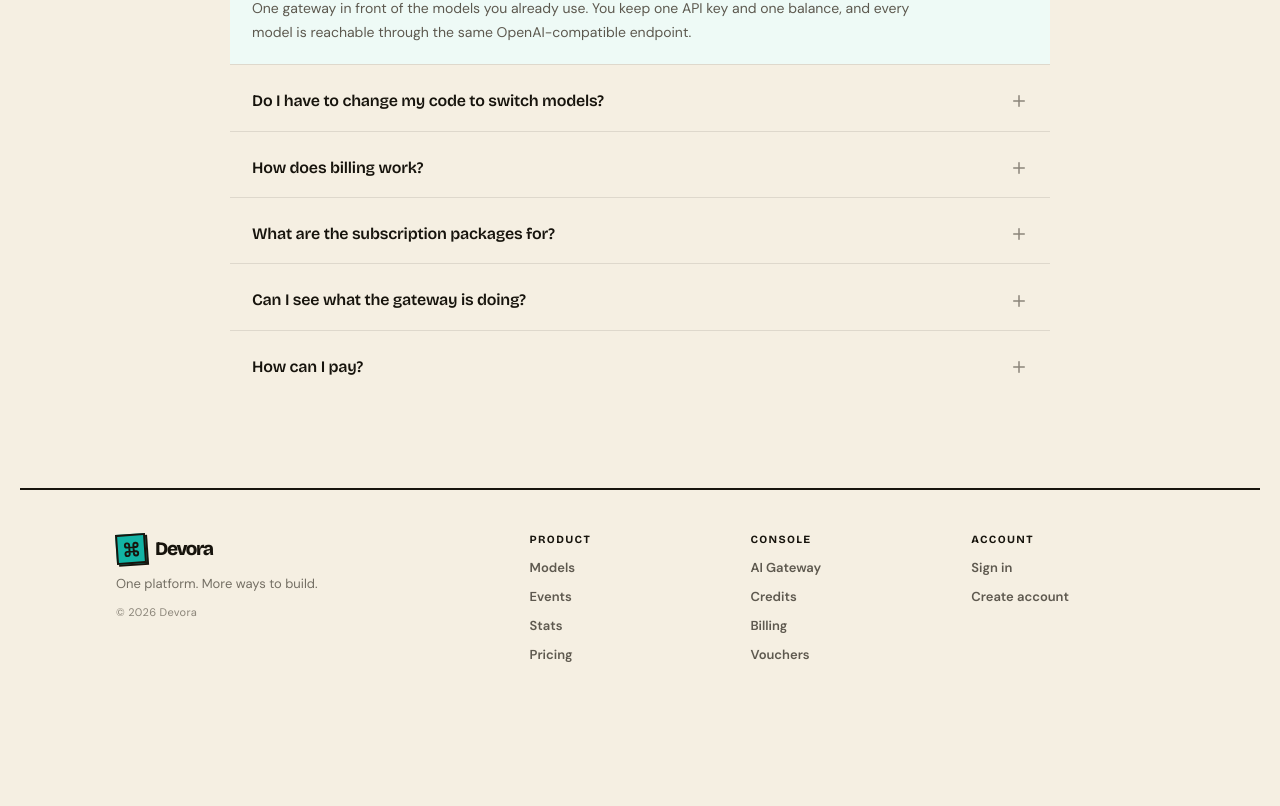
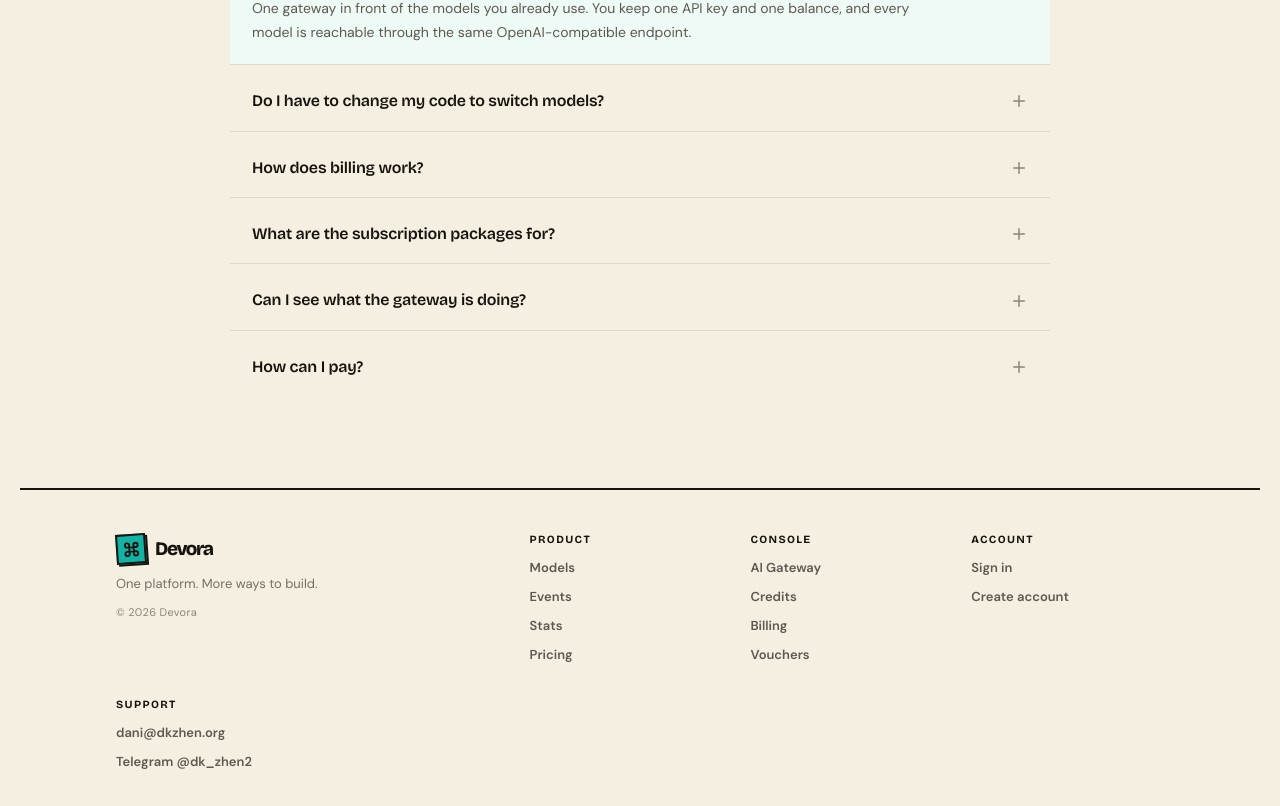
Before and after one commit to dkzhen/devora-frontend, a Next.js app: page / in a window 1280 px wide. Shown: the part 3052-3858 px from the top of the page. Before the commit the page ends 3751 px from the top, so only its background shows below. Built offline with nearby package versions, Linux system fonts and the light colour scheme; no server answers.

Commit message:
fix: show gear button on all tx rows, not just pending
Admin support tool — gear visible on every row for manual inspection.
Backend still guards: only pending orders can be overridden; completed
or canceled orders return 409 with a message the modal surfaces.

```diff
--- a/src/components/admin-billing-settings-page.tsx
+++ b/src/components/admin-billing-settings-page.tsx
@@ -385,7 +385,6 @@ export function AdminBillingSettingsPage() {
                     <td>{t.kind}</td>
                     <td className="cell-num">{new Date(t.createdAt).toLocaleString("en-GB")}</td>
                     <td>
-                      {t.status === "pending" && (
                       <button
                         className="button button-outline compact-button"
                         type="button"
@@ -394,7 +393,6 @@ export function AdminBillingSettingsPage() {
                       >
                         <Settings size={14}/>
                       </button>
-                      )}
                     </td>
                   </tr>)}
                 </tbody>
--- a/src/components/landing-footer.tsx
+++ b/src/components/landing-footer.tsx
@@ -46,6 +46,13 @@ const GROUPS: Group[] = [
       { label: "Create account", href: "/auth" },
     ],
   },
+  {
+    heading: "Support",
+    links: [
+      { label: "dani@dkzhen.org", href: "mailto:dani@dkzhen.org" },
+      { label: "Telegram @dk_zhen2", href: "https://t.me/dk_zhen2" },
+    ],
+  },
 ];
 
 export function LandingFooter() {
```
Lines whose indentation alone changed are shown as unchanged.
